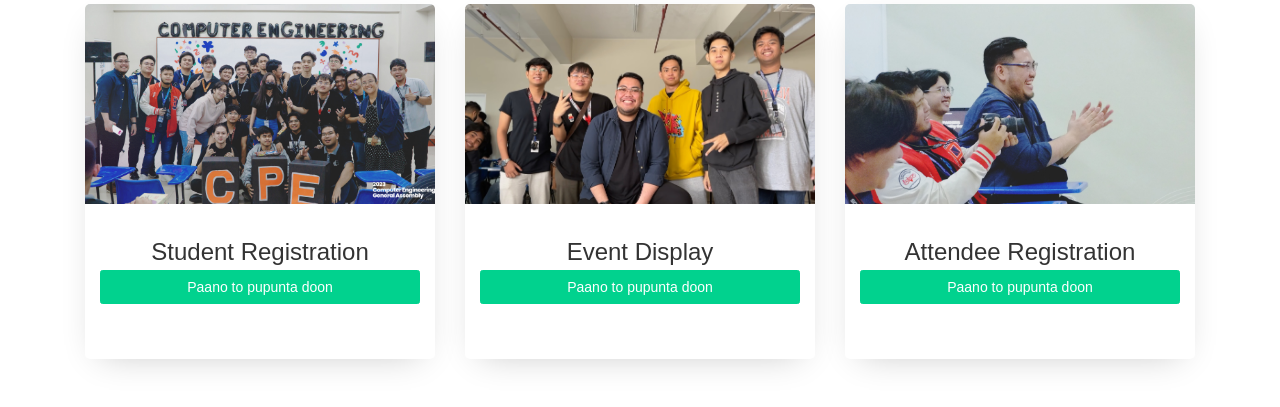
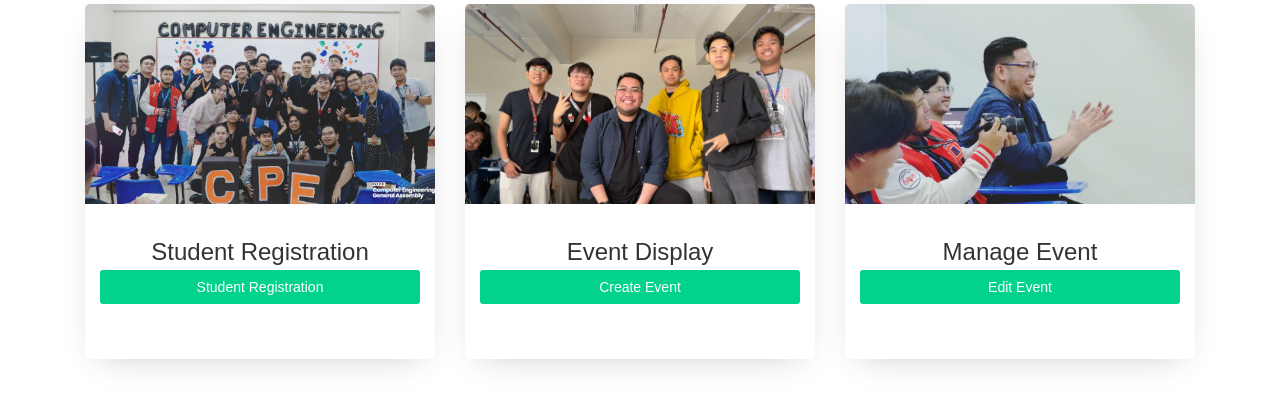
Before and after one commit to dotdotIo/ncp3106_grp5, a PHP site: page /dashboard.php in a window 1280 px wide. Shown: the part 205-612 px from the top of the page. Run offline with PHP 8.4, Linux system fonts and the light colour scheme; some libraries are stand-ins or nearby versions.

Commit message:
updated dash

```diff
--- a/dashboard.php
+++ b/dashboard.php
@@ -46,7 +46,7 @@
               </div>
               <div class="form-group">
               <a href="registration.html">
-                <button type="submit" class="form-control btn btn-primary rounded submit px-2">Paano to pupunta doon</button>
+                <button type="submit" class="form-control btn btn-primary rounded submit px-2">Student Registration</button>
               </a>
               </div>
               <div class="form-group d-md-flex">
@@ -66,7 +66,7 @@
               </div>
               <div class="form-group">
               <a href="add_event.html">
-                <button type="submit" class="form-control btn btn-primary rounded submit px-2">Paano to pupunta doon</button>
+                <button type="submit" class="form-control btn btn-primary rounded submit px-2">Create Event</button>
               </a>
               </div>
               <div class="form-group d-md-flex">
@@ -81,12 +81,12 @@
             <div class="login-wrap p-2 p-md-4 text-center">
               <div class="d-flex">
                 <div class="w-100">
-                  <h3 class="mb-2">Attendee Registration</h3>
+                  <h3 class="mb-2">Manage Event</h3>
                 </div>
               </div>
               <div class="form-group">
               <a href="mng_event.html">
-                <button type="submit" class="form-control btn btn-primary rounded submit px-2">Paano to pupunta doon</button>
+                <button type="submit" class="form-control btn btn-primary rounded submit px-2">Edit Event</button>
                </a>
               </div>
               <div class="form-group d-md-flex">
```
